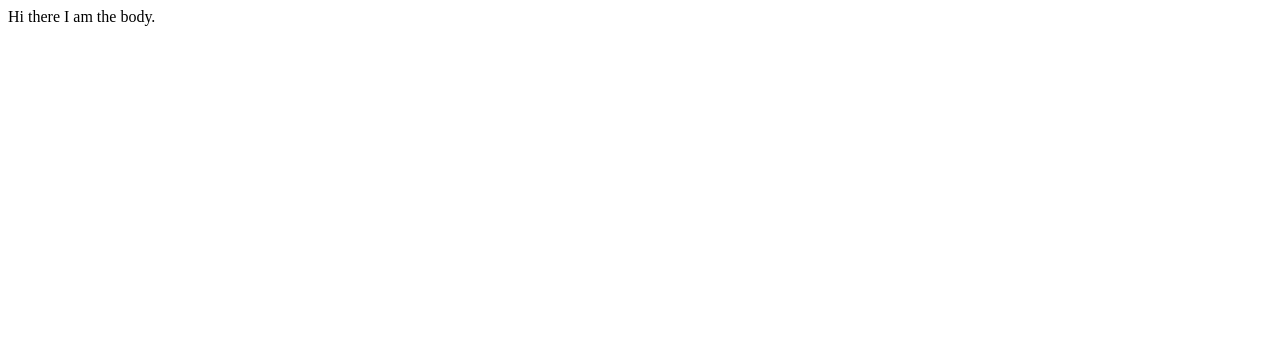
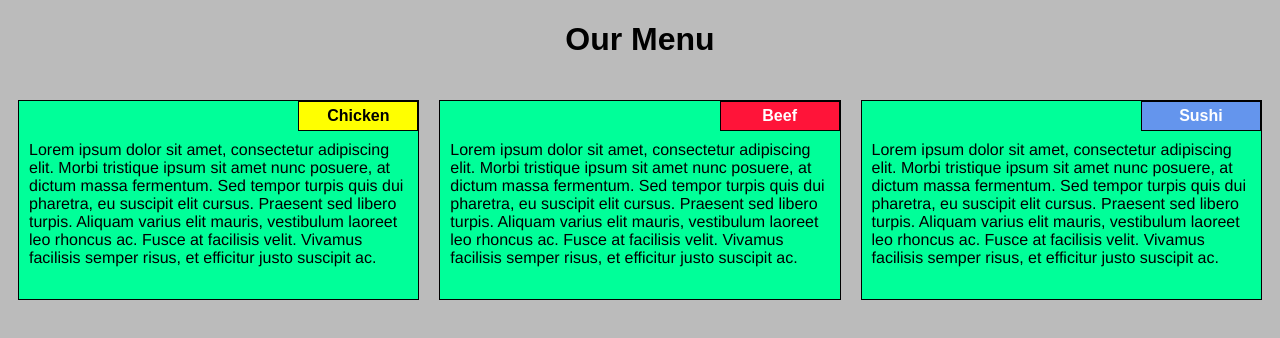
Before and after one commit to nishantnksingh/coursera1, a plain HTML site: page md2-solution/index.html in a window 1280 px wide. Drawn offline with Linux system fonts and the light colour scheme.

Commit message:
Update index.html

```diff
--- a/md2-solution/index.html
+++ b/md2-solution/index.html
@@ -1,7 +1,53 @@
-<!doctype HMTL>
+<!DOCTYPE html>
 <html>
-<head></head>
+<head>
+	<meta charset="utf-8">
+
+	<meta name="viewport" content="width=device-width, initial-scale=1">
+
+	<link rel="stylesheet" type="text/css" href="css/style.css">
+	<title>Module 2 Solution</title>
+</head>
 <body>
-Hi there I am the body.
+	<h1>Our Menu</h1>
+	<div class="row">
+
+	<div class="container col-lg-4 col-md-6 col-sm-12">
+		<section>
+		<div id="chicken">
+			Chicken
+		</div>
+		<p>
+			Lorem ipsum dolor sit amet, consectetur adipiscing elit. Morbi tristique ipsum sit amet nunc posuere, at dictum massa fermentum. Sed tempor turpis quis dui pharetra, eu suscipit elit cursus. Praesent sed libero turpis. Aliquam varius elit mauris, vestibulum laoreet leo rhoncus ac. Fusce at facilisis velit. Vivamus facilisis semper risus, et efficitur justo suscipit ac.
+		</p>
+		</section>
+	</div>
+
+
+	<div class="container col-lg-4 col-md-6 col-sm-12">
+		<section>
+		<div id="beef">
+			Beef
+		</div>
+		<p>
+			Lorem ipsum dolor sit amet, consectetur adipiscing elit. Morbi tristique ipsum sit amet nunc posuere, at dictum massa fermentum. Sed tempor turpis quis dui pharetra, eu suscipit elit cursus. Praesent sed libero turpis. Aliquam varius elit mauris, vestibulum laoreet leo rhoncus ac. Fusce at facilisis velit. Vivamus facilisis semper risus, et efficitur justo suscipit ac.
+		</p>
+		</section>
+	</div>
+
+
+	<div class="container col-lg-4 col-md-12 col-sm-12">
+		<section>
+		<div id="sushi">
+			Sushi
+		</div>
+		<p>
+			Lorem ipsum dolor sit amet, consectetur adipiscing elit. Morbi tristique ipsum sit amet nunc posuere, at dictum massa fermentum. Sed tempor turpis quis dui pharetra, eu suscipit elit cursus. Praesent sed libero turpis. Aliquam varius elit mauris, vestibulum laoreet leo rhoncus ac. Fusce at facilisis velit. Vivamus facilisis semper risus, et efficitur justo suscipit ac.
+		</p>
+		</section>
+	</div>
+
+
+	</div>
 </body>
 </html>
```
